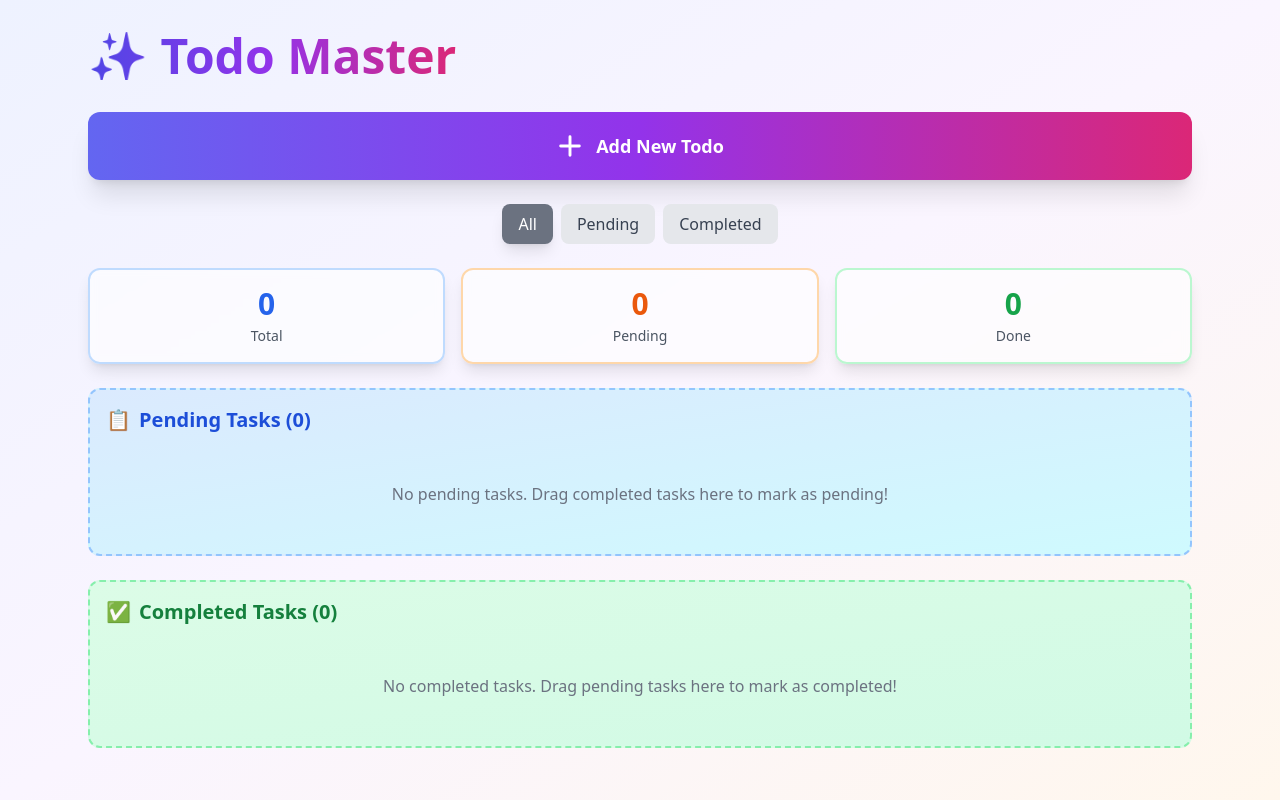
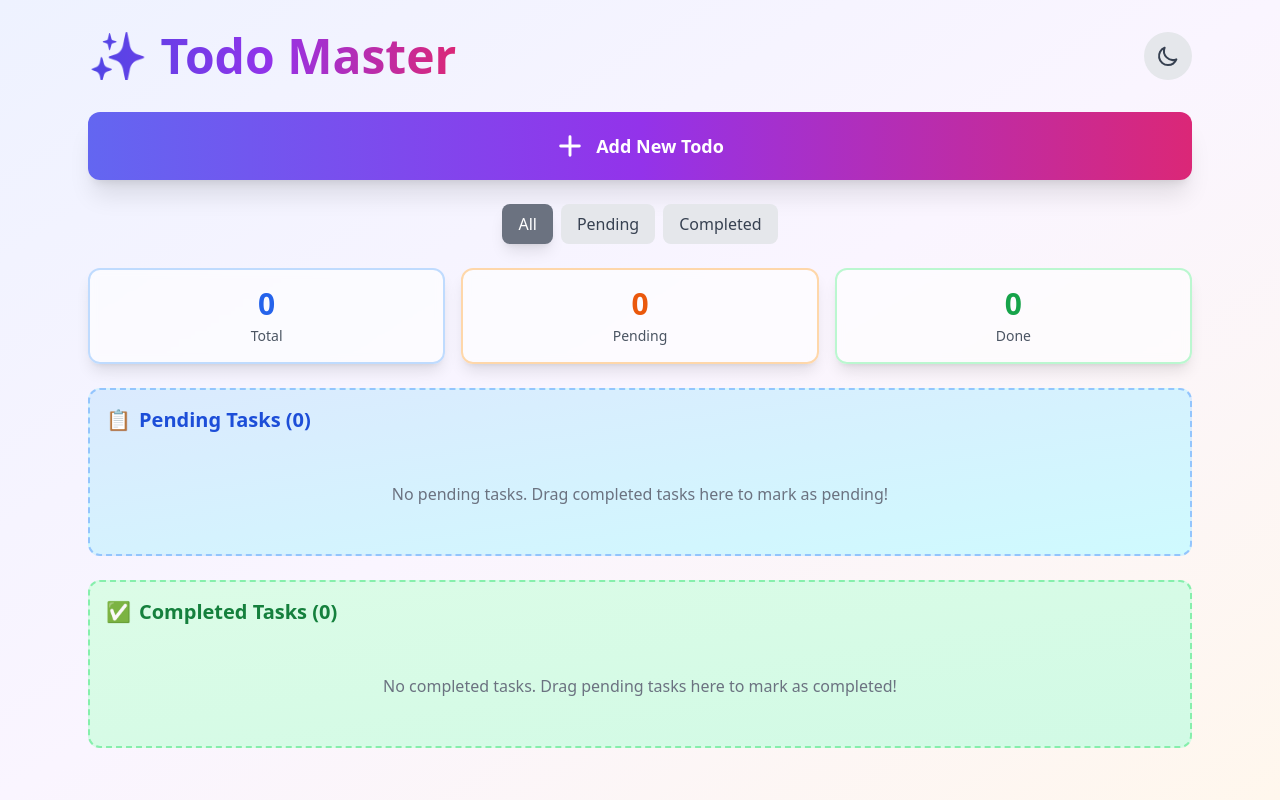
Before and after one commit to Thilina02/TODO-APP, a React (Vite) app: page / in a window 1280 px wide. Built offline with nearby package versions, Linux system fonts and the light colour scheme.

Commit message:
Implements a dark mode feature that allows users to switch between light and dark themes with preference persistence.

```diff
--- a/src/App.tsx
+++ b/src/App.tsx
@@ -3,8 +3,10 @@
 import { SortableContext, sortableKeyboardCoordinates, verticalListSortingStrategy, useSortable } from '@dnd-kit/sortable';
 import { CSS } from '@dnd-kit/utilities';
 import { useTodos } from './hooks/useTodos';
+import { useDarkMode } from './hooks/useDarkMode';
 import { TodoForm } from './components/TodoForm';
 import { TodoFilter } from './components/TodoFilter';
+import { DarkModeToggle } from './components/DarkModeToggle';
 import { DroppableZone } from './components/DroppableZone';
 import type { Todo } from './types/todo';
 import { TodoItem } from './components/TodoItem';
@@ -67,6 +69,7 @@
     reorderTodos,
     updateTodoOnDrop,
   } = useTodos();
+  const { isDark, toggleDarkMode } = useDarkMode();
   const [activeId, setActiveId] = useState<string | null>(null);
 
   const sensors = useSensors(
@@ -121,24 +124,21 @@
   return (
     <div className="min-h-screen bg-gradient-to-br from-indigo-50 via-purple-50 via-pink-50 to-orange-50 dark:from-gray-900 dark:via-indigo-900 dark:via-purple-900 dark:to-gray-900 transition-colors duration-300">
       <div className="container mx-auto px-3 sm:px-4 md:px-6 py-4 sm:py-6 md:py-8 max-w-6xl">
-        {/* Header */}
         <div className="flex flex-col sm:flex-row justify-between items-center mb-6 sm:mb-8 gap-4 animate-fadeIn">
           <h1 className="text-3xl sm:text-4xl md:text-5xl font-extrabold bg-gradient-to-r from-indigo-600 via-purple-600 to-pink-600 bg-clip-text text-transparent">
             ✨ Todo Master
           </h1>
+          <DarkModeToggle isDark={isDark} onToggle={toggleDarkMode} />
         </div>
 
-        {/* Todo Form */}
         <div className="mb-6 animate-slideIn">
           <TodoForm onSubmit={addTodo} />
         </div>
 
-        {/* Filter Tabs */}
         <div className="mb-6 animate-slideIn">
           <TodoFilter filter={filter} onFilterChange={setFilter} />
         </div>
 
-        {/* Stats */}
         <div className="mb-6 grid grid-cols-3 gap-3 sm:gap-4 text-center animate-fadeIn">
           <div className="bg-white/60 dark:bg-gray-800/60 backdrop-blur-sm rounded-xl p-3 sm:p-4 shadow-lg border-2 border-blue-200 dark:border-blue-700">
             <div className="text-2xl sm:text-3xl font-bold text-blue-600 dark:text-blue-400">{allTodos.length}</div>
@@ -154,7 +154,6 @@
           </div>
         </div>
 
-        {/* Drag and Drop Context */}
         <DndContext
           sensors={sensors}
           collisionDetection={closestCenter}
@@ -163,7 +162,6 @@
         >
           {filter === 'all' && (
             <div className="space-y-6">
-              {/* Pending Drop Zone */}
               <DroppableZone
                 id="pending-zone"
                 className="p-4 rounded-xl bg-gradient-to-br from-blue-100 to-cyan-100 dark:from-blue-900/30 dark:to-cyan-900/30 border-2 border-dashed border-blue-300 dark:border-blue-700 min-h-[120px] transition-all duration-300"
@@ -195,7 +193,6 @@
                 </SortableContext>
               </DroppableZone>
 
-              {/* Completed Drop Zone */}
               <DroppableZone
                 id="completed-zone"
                 className="p-4 rounded-xl bg-gradient-to-br from-green-100 to-emerald-100 dark:from-green-900/30 dark:to-emerald-900/30 border-2 border-dashed border-green-300 dark:border-green-700 min-h-[120px] transition-all duration-300"
@@ -229,7 +226,6 @@
             </div>
           )}
 
-          {/* Filtered List View (Pending or Completed) */}
           {filter !== 'all' && (
             <div className="bg-white/70 dark:bg-gray-800/70 backdrop-blur-sm rounded-xl p-4 sm:p-6 shadow-xl border-2 border-purple-200 dark:border-purple-700">
               <SortableContext
@@ -277,7 +273,6 @@
             </div>
           )}
 
-          {/* Drag Overlay */}
           <DragOverlay>
             {activeTodo ? (
               <div className="opacity-90 rotate-3 scale-105">
--- /dev/null
+++ b/src/components/DarkModeToggle.tsx
@@ -0,0 +1,24 @@
+interface DarkModeToggleProps {
+  isDark: boolean;
+  onToggle: () => void;
+}
+
+export const DarkModeToggle = ({ isDark, onToggle }: DarkModeToggleProps) => {
+  return (
+    <button
+      onClick={onToggle}
+      className="p-3 bg-gray-200 dark:bg-gray-700 rounded-full hover:bg-gray-300 dark:hover:bg-gray-600 transition-colors duration-200"
+      aria-label="Toggle dark mode"
+    >
+      {isDark ? (
+        <svg className="w-6 h-6 text-yellow-500" fill="none" stroke="currentColor" viewBox="0 0 24 24">
+          <path strokeLinecap="round" strokeLinejoin="round" strokeWidth={2} d="M12 3v1m0 16v1m9-9h-1M4 12H3m15.364 6.364l-.707-.707M6.343 6.343l-.707-.707m12.728 0l-.707.707M6.343 17.657l-.707.707M16 12a4 4 0 11-8 0 4 4 0 018 0z" />
+        </svg>
+      ) : (
+        <svg className="w-6 h-6 text-gray-700" fill="none" stroke="currentColor" viewBox="0 0 24 24">
+          <path strokeLinecap="round" strokeLinejoin="round" strokeWidth={2} d="M20.354 15.354A9 9 0 018.646 3.646 9.003 9.003 0 0012 21a9.003 9.003 0 008.354-5.646z" />
+        </svg>
+      )}
+    </button>
+  );
+};
--- /dev/null
+++ b/src/hooks/useDarkMode.ts
@@ -0,0 +1,22 @@
+import { useState, useEffect } from 'react';
+
+export const useDarkMode = () => {
+  const [isDark, setIsDark] = useState(() => {
+    const saved = localStorage.getItem('darkMode');
+    if (saved !== null) return JSON.parse(saved);
+    return window.matchMedia('(prefers-color-scheme: dark)').matches;
+  });
+
+  useEffect(() => {
+    localStorage.setItem('darkMode', JSON.stringify(isDark));
+    if (isDark) {
+      document.documentElement.classList.add('dark');
+    } else {
+      document.documentElement.classList.remove('dark');
+    }
+  }, [isDark]);
+
+  const toggleDarkMode = () => setIsDark((prev: boolean) => !prev);
+
+  return { isDark, toggleDarkMode };
+};
```
